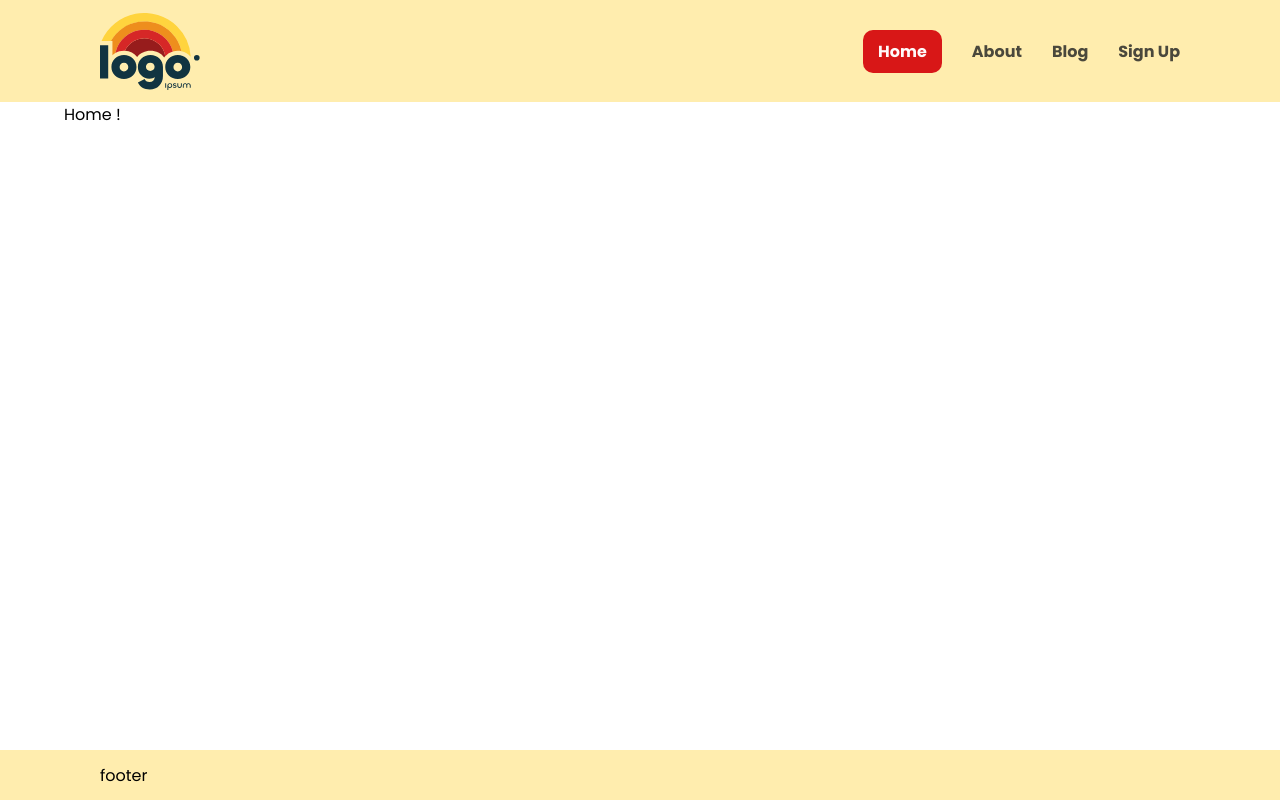
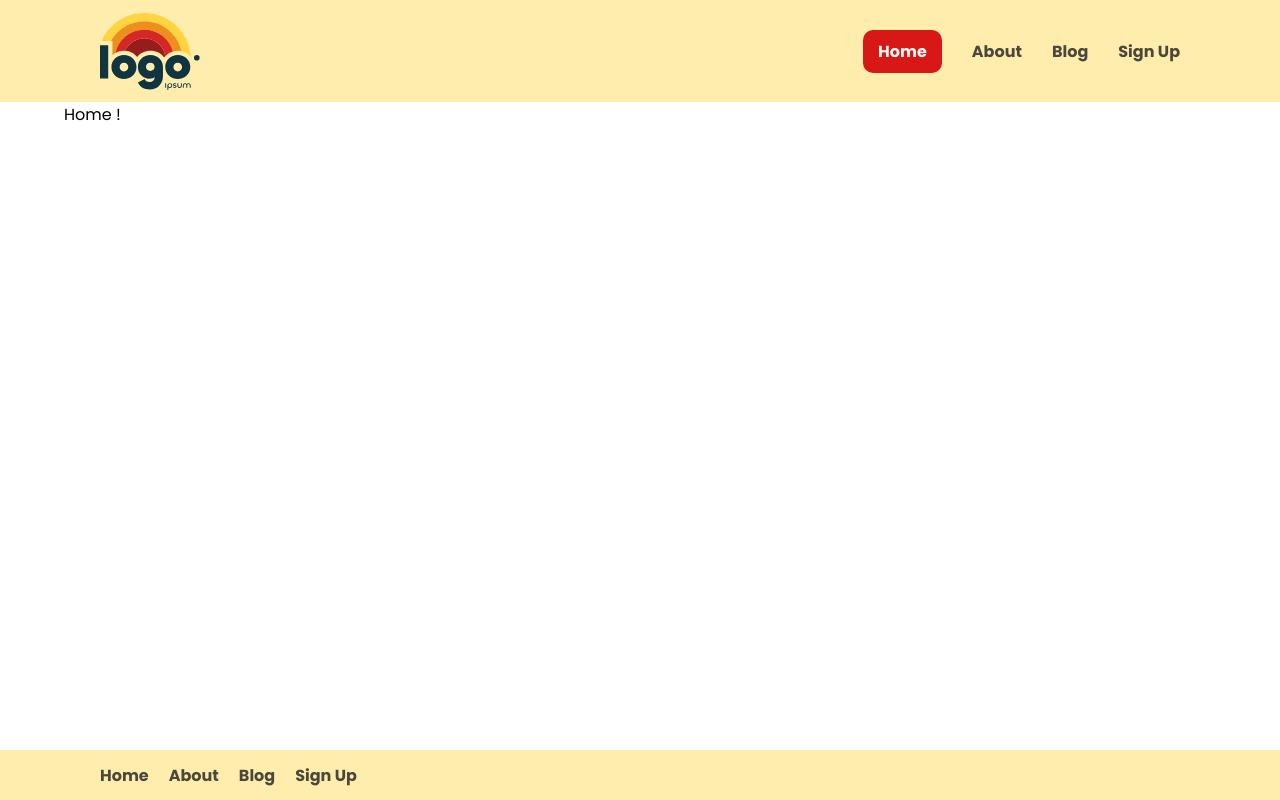
Before and after one commit to fatemeh-khoshkam/layout, a React (Vite) app: page / in a window 1280 px wide. Built offline with nearby package versions, Linux system fonts and the light colour scheme.

Commit message:
WIP: adding page links to footer

```diff
--- a/src/components/Footer.jsx
+++ b/src/components/Footer.jsx
@@ -1,7 +1,25 @@
-import { FooterStyle } from "../styles/Footer.styled";
+import { FooterStyle, FooterLinkItem } from "../styles/Footer.styled";
 
 function Footer() {
-  return <FooterStyle>footer</FooterStyle>;
+  const links = [
+    {
+      page: "Home",
+      href: "/",
+    },
+    { page: "About", href: "/about" },
+    { page: "Blog", href: "/blog" },
+    { page: "Sign Up", href: "/signUp" },
+  ];
+
+  return (
+    <FooterStyle>
+      {links.map((link) => (
+        <FooterLinkItem key={link.page} to={link.href}>
+          {link.page}
+        </FooterLinkItem>
+      ))}
+    </FooterStyle>
+  );
 }
 
 export default Footer;
--- a/src/styles/Footer.styled.jsx
+++ b/src/styles/Footer.styled.jsx
@@ -1,4 +1,5 @@
 import styled from "styled-components";
+import { NavLink } from "react-router-dom";
 
 const FooterStyle = styled.footer`
   position: fixed;
@@ -6,6 +7,21 @@ const FooterStyle = styled.footer`
   background-color: #ffd43e6b;
   width: 100%;
   padding: 1.25rem 10rem;
+  display: flex;
+  gap: 2rem;
 `;
 
-export { FooterStyle };
+const FooterLinkItem = styled(NavLink)`
+  text-decoration: none;
+  font-weight: bold;
+  color: #202121cf;
+  -webkit-transition: all 0.2s ease-in-out;
+  -o-transition: all 0.2s ease-in-out;
+  transition: all 0.2s ease-in-out;
+
+  &:hover {
+    color: #d81717;
+  }
+`;
+
+export { FooterStyle, FooterLinkItem };
```
